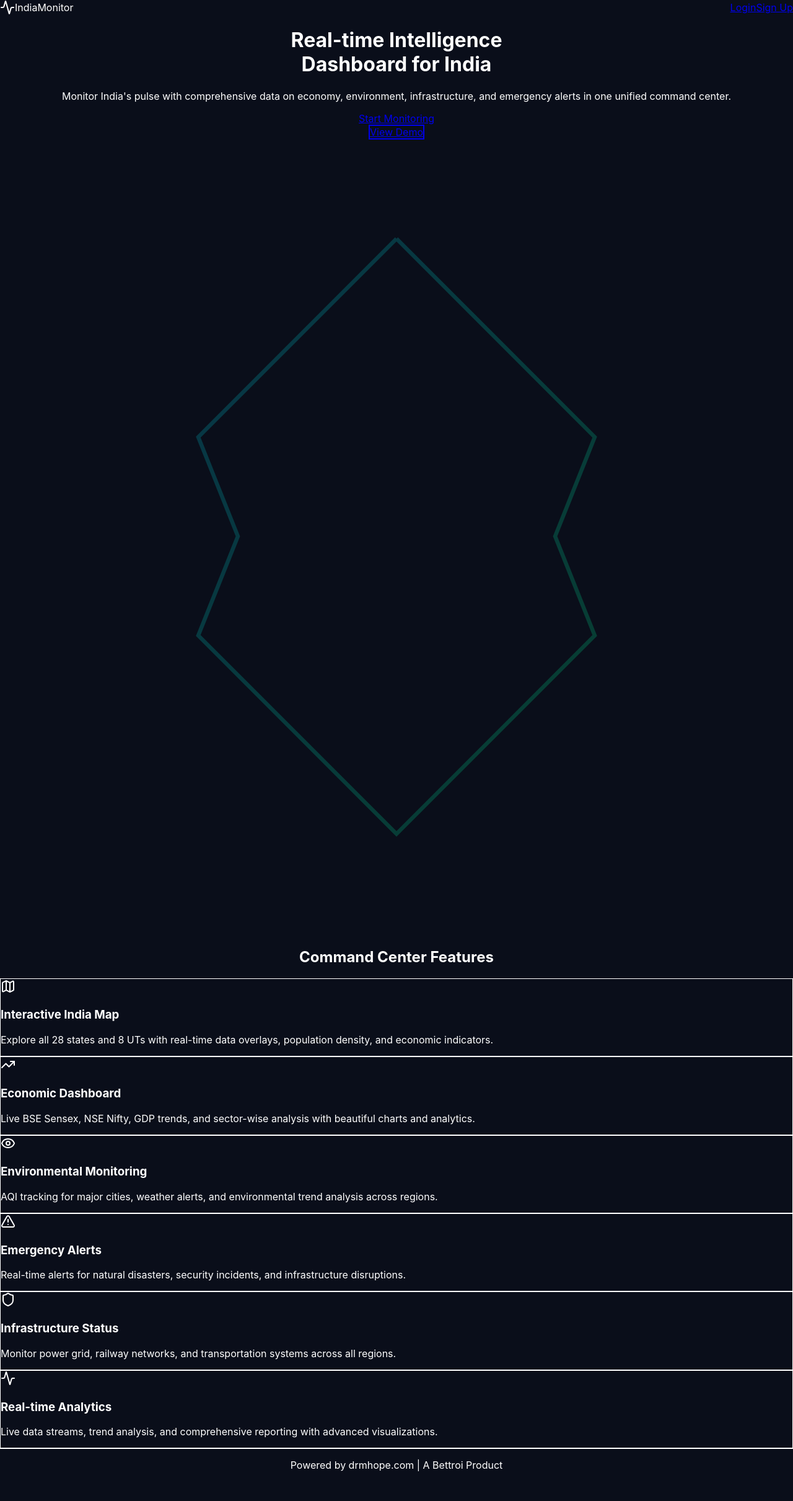
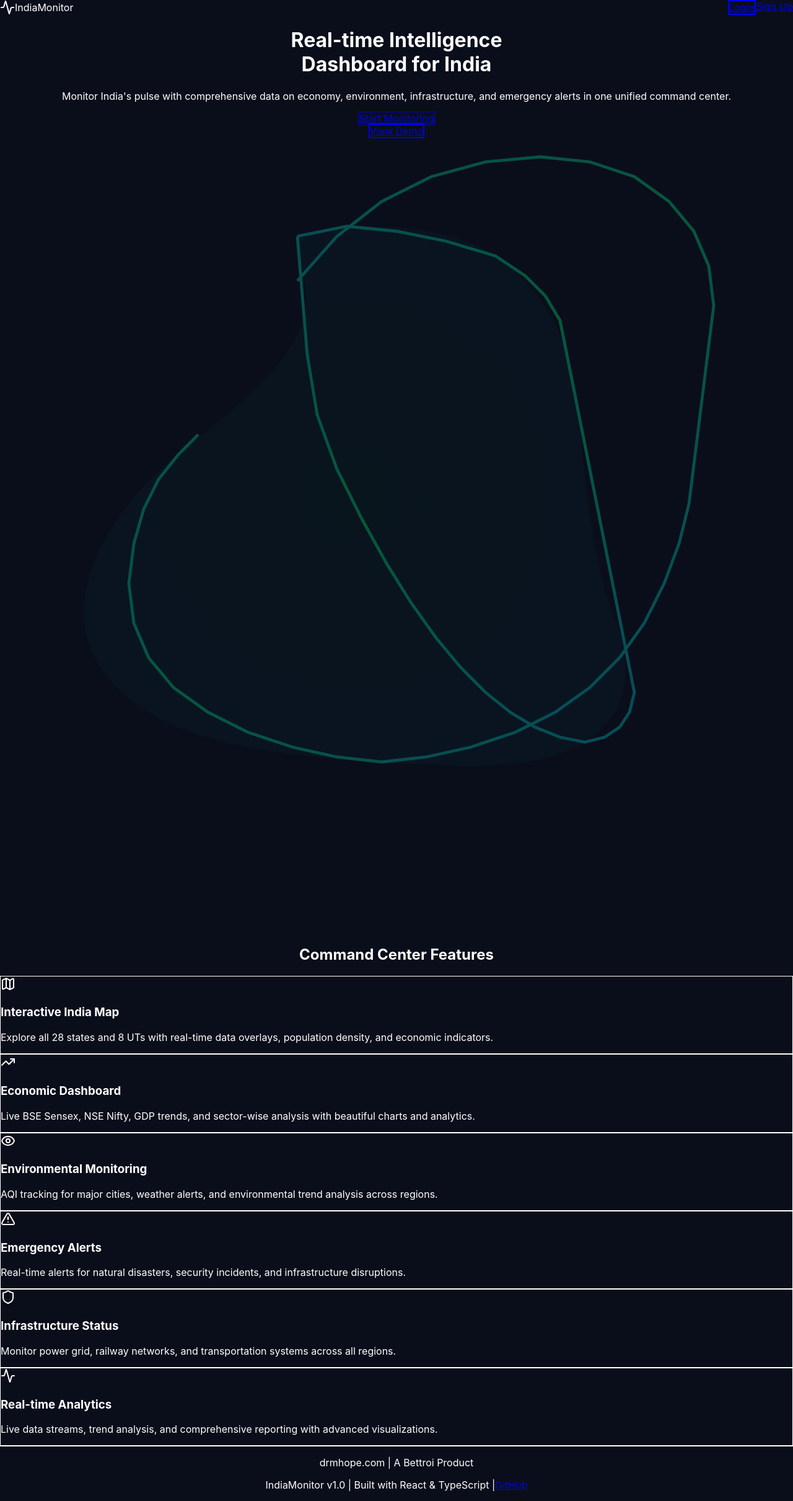
Before and after one commit to chatgptnotes/indiamonitorapp, a React (Vite) app: page / in a window 1280 px wide. Shown: the whole page at 62% size. Before the commit the page ends 2389 px from the top, so only its background shows below. Built offline with nearby package versions, Linux system fonts and the light colour scheme.

Commit message:
fix: India map, landing page polish, dashboard styling

```diff
--- a/package.json
+++ b/package.json
@@ -1,7 +1,7 @@
 {
   "name": "indiamonitorapp",
   "private": true,
-  "version": "0.0.0",
+  "version": "1.0.0",
   "type": "module",
   "scripts": {
     "dev": "vite",
--- a/src/pages/LandingPage.tsx
+++ b/src/pages/LandingPage.tsx
@@ -5,10 +5,50 @@ import { Activity, Map, AlertTriangle, TrendingUp, Shield, Eye } from 'lucide-re
 
 const LandingPage: React.FC = () => {
   return (
-    <div className="min-h-screen bg-gradient-to-br from-deep-navy via-deep-navy to-blue-900">
+    <div className="min-h-screen bg-gradient-to-br from-deep-navy via-deep-navy to-blue-900 relative">
+      {/* Animated background elements */}
+      <div className="absolute inset-0 overflow-hidden">
+        <motion.div
+          animate={{
+            rotate: 360,
+            scale: [1, 1.2, 1]
+          }}
+          transition={{
+            duration: 20,
+            repeat: Infinity,
+            ease: "linear"
+          }}
+          className="absolute -top-40 -right-40 w-80 h-80 bg-gradient-radial from-electric-blue/10 to-transparent rounded-full blur-3xl"
+        />
+        <motion.div
+          animate={{
+            rotate: -360,
+            scale: [1, 1.5, 1]
+          }}
+          transition={{
+            duration: 25,
+            repeat: Infinity,
+            ease: "linear"
+          }}
+          className="absolute -bottom-40 -left-40 w-96 h-96 bg-gradient-radial from-neon-green/10 to-transparent rounded-full blur-3xl"
+        />
+      </div>
+
       {/* Hero Section */}
       <div className="relative overflow-hidden">
         <div className="absolute inset-0 bg-gradient-to-r from-electric-blue/10 via-transparent to-neon-green/10"></div>
+
+        {/* Grid pattern overlay */}
+        <div
+          className="absolute inset-0 opacity-5"
+          style={{
+            backgroundImage: `
+              linear-gradient(90deg, #00D4FF 1px, transparent 1px),
+              linear-gradient(0deg, #00D4FF 1px, transparent 1px)
+            `,
+            backgroundSize: '50px 50px'
+          }}
+        />
 
         {/* Navigation */}
         <nav className="relative z-10 flex justify-between items-center p-6 lg:px-12">
@@ -28,13 +68,13 @@ const LandingPage: React.FC = () => {
           >
             <Link
               to="/login"
-              className="px-4 py-2 text-white hover:text-electric-blue transition-colors"
+              className="px-6 py-2 border-2 border-electric-blue/50 text-electric-blue rounded-lg hover:border-electric-blue hover:bg-electric-blue/10 transition-all duration-300 font-semibold backdrop-blur-sm"
             >
               Login
             </Link>
             <Link
               to="/signup"
-              className="px-6 py-2 bg-electric-blue text-deep-navy rounded-lg hover:bg-electric-blue/90 transition-colors font-semibold"
+              className="px-6 py-2 bg-electric-blue text-deep-navy rounded-lg hover:bg-electric-blue/90 transition-all duration-300 font-semibold shadow-lg shadow-electric-blue/25 hover:shadow-electric-blue/40"
             >
               Sign Up
             </Link>
@@ -66,18 +106,30 @@ const LandingPage: React.FC = () => {
               transition={{ delay: 0.4 }}
               className="flex flex-col sm:flex-row gap-6 justify-center items-center"
             >
+              <motion.div
+                whileHover={{ scale: 1.05 }}
+                whileTap={{ scale: 0.95 }}
+              >
                 <Link
                   to="/signup"
-                className="px-8 py-4 bg-electric-blue text-deep-navy rounded-lg hover:bg-electric-blue/90 transition-colors font-semibold text-lg shadow-lg hover:shadow-electric-blue/25"
+                  className="px-8 py-4 bg-gradient-to-r from-electric-blue to-neon-green text-deep-navy rounded-lg hover:from-electric-blue/90 hover:to-neon-green/90 transition-all duration-300 font-semibold text-lg shadow-lg shadow-electric-blue/30 hover:shadow-neon-green/30 border border-electric-blue/50 relative overflow-hidden group"
                 >
-                Start Monitoring
+                  <span className="relative z-10">Start Monitoring</span>
+                  <div className="absolute inset-0 bg-gradient-to-r from-neon-green/20 to-electric-blue/20 opacity-0 group-hover:opacity-100 transition-opacity duration-300"></div>
                 </Link>
+              </motion.div>
+              <motion.div
+                whileHover={{ scale: 1.05 }}
+                whileTap={{ scale: 0.95 }}
+              >
                 <Link
                   to="/login"
-                className="px-8 py-4 border-2 border-electric-blue text-white rounded-lg hover:bg-electric-blue/10 transition-colors font-semibold text-lg"
+                  className="px-8 py-4 border-2 border-electric-blue text-white rounded-lg hover:bg-electric-blue/10 hover:border-neon-green transition-all duration-300 font-semibold text-lg backdrop-blur-sm relative overflow-hidden group"
                 >
-                View Demo
+                  <span className="relative z-10">View Demo</span>
+                  <div className="absolute inset-0 bg-gradient-to-r from-electric-blue/5 to-neon-green/5 opacity-0 group-hover:opacity-100 transition-opacity duration-300"></div>
                 </Link>
+              </motion.div>
             </motion.div>
           </motion.div>
 
@@ -88,25 +140,41 @@ const LandingPage: React.FC = () => {
             transition={{ delay: 0.6, duration: 1 }}
             className="mt-20 relative"
           >
-            <div className="w-full max-w-2xl mx-auto opacity-20">
-              <svg viewBox="0 0 400 400" className="w-full h-auto">
+            <div className="w-full max-w-3xl mx-auto opacity-30">
+              <svg viewBox="0 0 800 800" className="w-full h-auto">
                 <motion.path
-                  d="M200 50 L250 100 L300 150 L280 200 L300 250 L250 300 L200 350 L150 300 L100 250 L120 200 L100 150 L150 100 Z"
+                  d="M300 100 L350 90 L400 95 L450 105 L500 120 L530 140 L550 160 L565 185 L570 210 L575 235 L580 260 L585 285 L590 310 L595 335 L600 360 L605 385 L610 410 L615 435 L620 460 L625 485 L630 510 L635 535 L640 560 L635 580 L625 595 L610 605 L590 610 L565 605 L540 595 L515 580 L490 560 L465 535 L440 505 L415 470 L390 430 L365 385 L340 335 L320 280 L310 220 L305 160 Z M200 300 L180 320 L160 345 L145 375 L135 410 L130 450 L135 490 L150 525 L175 555 L210 580 L250 600 L295 615 L340 625 L385 630 L430 625 L475 615 L520 600 L560 580 L595 555 L625 525 L650 490 L670 450 L685 410 L695 370 L700 330 L705 290 L710 250 L715 210 L720 170 L715 130 L700 95 L675 65 L640 40 L595 25 L545 20 L490 25 L435 40 L385 65 L340 100 L300 145"
                   fill="none"
-                  stroke="url(#gradient)"
-                  strokeWidth="2"
-                  strokeDasharray="1000"
-                  initial={{ strokeDashoffset: 1000 }}
+                  stroke="url(#indiaGradient)"
+                  strokeWidth="3"
+                  strokeDasharray="2000"
+                  initial={{ strokeDashoffset: 2000 }}
                   animate={{ strokeDashoffset: 0 }}
-                  transition={{ delay: 1, duration: 3 }}
+                  transition={{ delay: 1, duration: 4, ease: "easeInOut" }}
+                />
+                <motion.path
+                  d="M300 100 C350 85, 450 85, 500 120 C550 155, 580 210, 585 285 C590 360, 600 435, 620 485 C640 535, 635 580, 590 610 C540 640, 465 635, 390 630 C315 625, 240 620, 180 595 C120 570, 80 525, 85 470 C90 415, 130 360, 180 320 C230 280, 280 240, 300 200 C320 160, 300 130, 300 100 Z"
+                  fill="url(#indiaFillGradient)"
+                  opacity="0.1"
+                  initial={{ opacity: 0 }}
+                  animate={{ opacity: 0.1 }}
+                  transition={{ delay: 2.5, duration: 2 }}
                 />
                 <defs>
-                  <linearGradient id="gradient" x1="0%" y1="0%" x2="100%" y2="100%">
+                  <linearGradient id="indiaGradient" x1="0%" y1="0%" x2="100%" y2="100%">
                     <stop offset="0%" stopColor="#00D4FF" />
-                    <stop offset="100%" stopColor="#00FF88" />
+                    <stop offset="50%" stopColor="#00FF88" />
+                    <stop offset="100%" stopColor="#00D4FF" />
                   </linearGradient>
+                  <radialGradient id="indiaFillGradient" cx="50%" cy="50%" r="50%">
+                    <stop offset="0%" stopColor="#00FF88" opacity="0.2" />
+                    <stop offset="100%" stopColor="#00D4FF" opacity="0.05" />
+                  </radialGradient>
                 </defs>
               </svg>
+
+              {/* Glowing border effect */}
+              <div className="absolute inset-0 bg-gradient-to-r from-electric-blue/5 via-transparent to-neon-green/5 rounded-full blur-3xl"></div>
             </div>
           </motion.div>
         </div>
@@ -175,11 +243,17 @@ const LandingPage: React.FC = () => {
       </div>
 
       {/* Footer */}
-      <footer className="bg-deep-navy border-t border-electric-blue/20 py-8">
+      <footer className="bg-deep-navy border-t border-electric-blue/20 py-8 relative">
         <div className="max-w-7xl mx-auto px-6 lg:px-12 text-center">
-          <p className="text-gray-500 text-sm">
-            Powered by drmhope.com | A Bettroi Product
+          <div className="text-gray-500 text-sm space-y-1">
+            <p>drmhope.com | A Bettroi Product</p>
+            <p className="text-xs text-gray-600">
+              IndiaMonitor v1.0 | Built with React & TypeScript |
+              <a href="https://github.com/chatgptnotes/indiamonitorapp" className="text-electric-blue/60 hover:text-electric-blue ml-1">
+                GitHub
+              </a>
             </p>
+          </div>
         </div>
       </footer>
     </div>
```
Also changed, not shown: 1 other file (tests, documents, lock files or other folders). Lines whose indentation alone changed are shown as unchanged.
